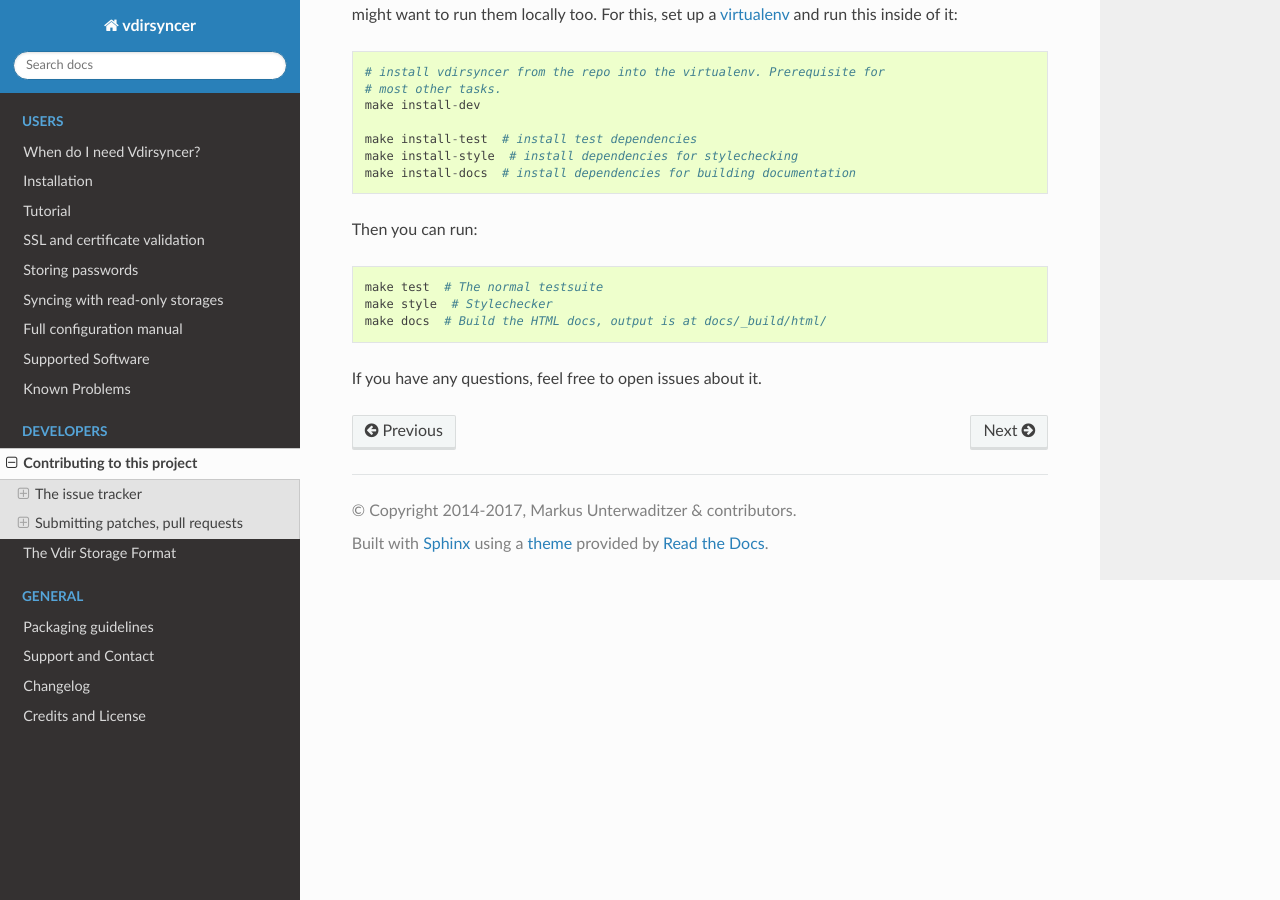
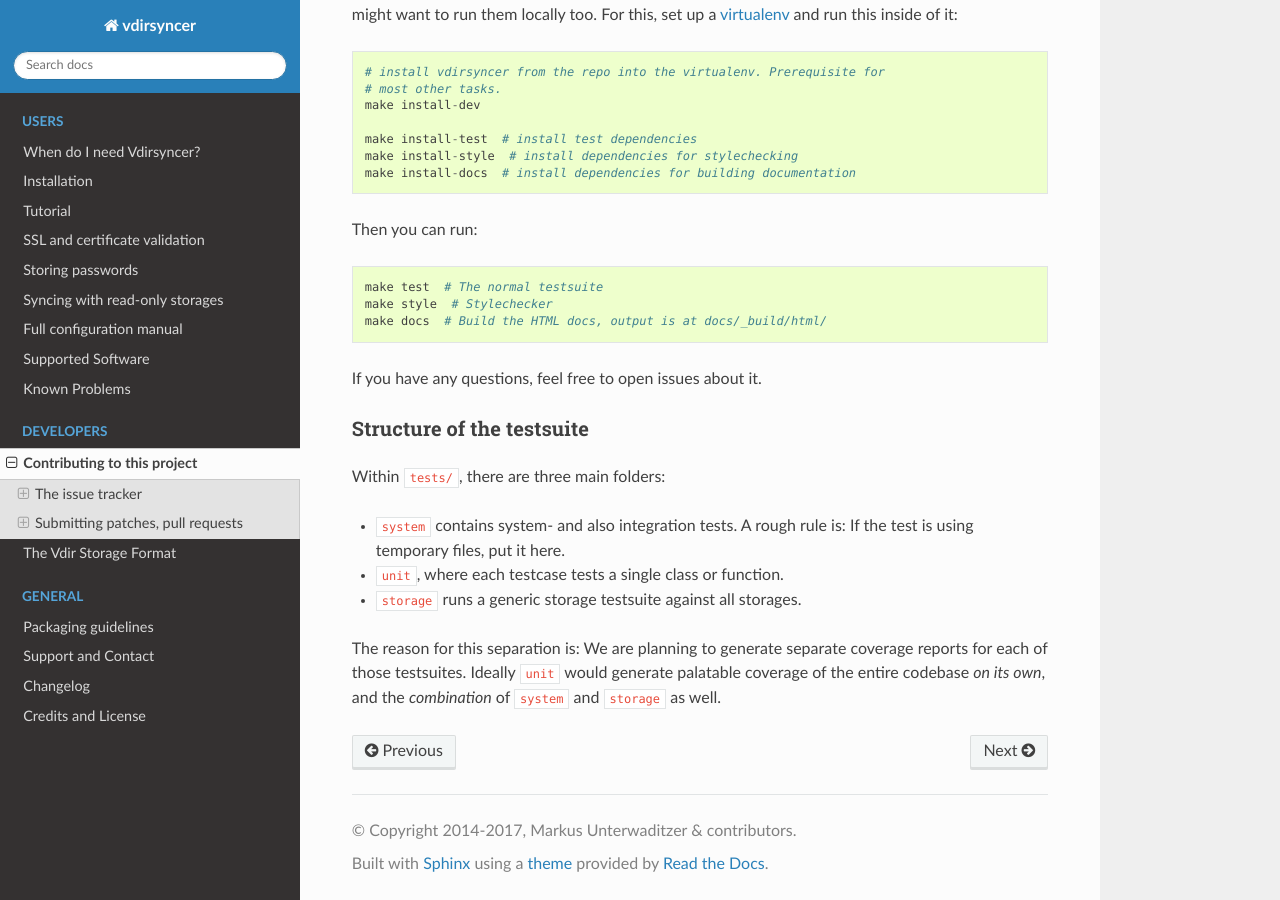
Before and after one commit to pimutils/vdirsyncer, a Sphinx documentation site: the page built from docs/contributing.rst, in a window 1280 px wide and 900 px high, scrolled down 1290 px. Built offline with Sphinx 7.4.7 and the Read the Docs theme 2.0.0, drawn with Linux system fonts in a browser that asks for light colours; the version number could not be read and is left out.

Commit message:
Explain new test structure

```diff
--- a/docs/contributing.rst
+++ b/docs/contributing.rst
@@ -89,4 +89,21 @@ Then you can run::
 
 If you have any questions, feel free to open issues about it.
 
+Structure of the testsuite
+--------------------------
+
+Within ``tests/``, there are three main folders:
+
+- ``system`` contains system- and also integration tests. A rough rule is: If
+  the test is using temporary files, put it here.
+
+- ``unit``, where each testcase tests a single class or function.
+
+- ``storage`` runs a generic storage testsuite against all storages.
+
+The reason for this separation is: We are planning to generate separate
+coverage reports for each of those testsuites. Ideally ``unit`` would generate
+palatable coverage of the entire codebase *on its own*, and the *combination*
+of ``system`` and ``storage`` as well.
+
 .. _virtualenv: http://virtualenv.readthedocs.io/
```
